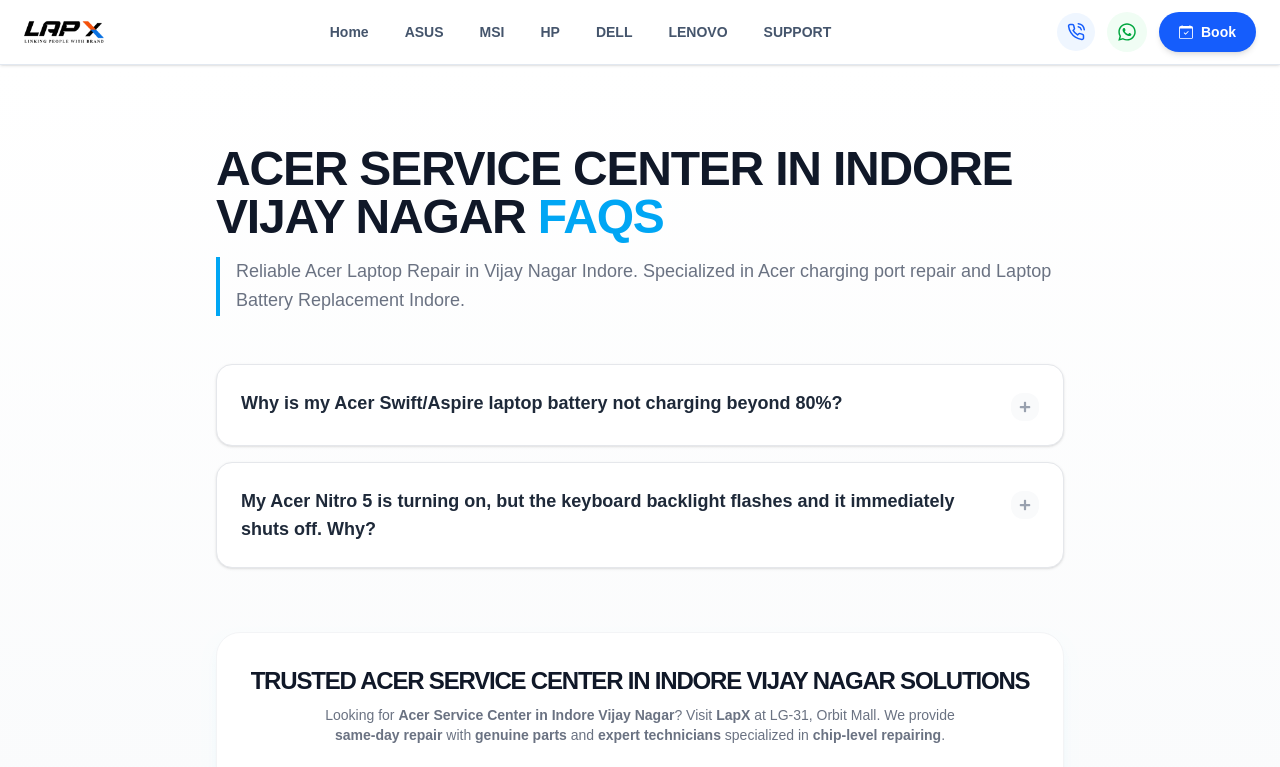
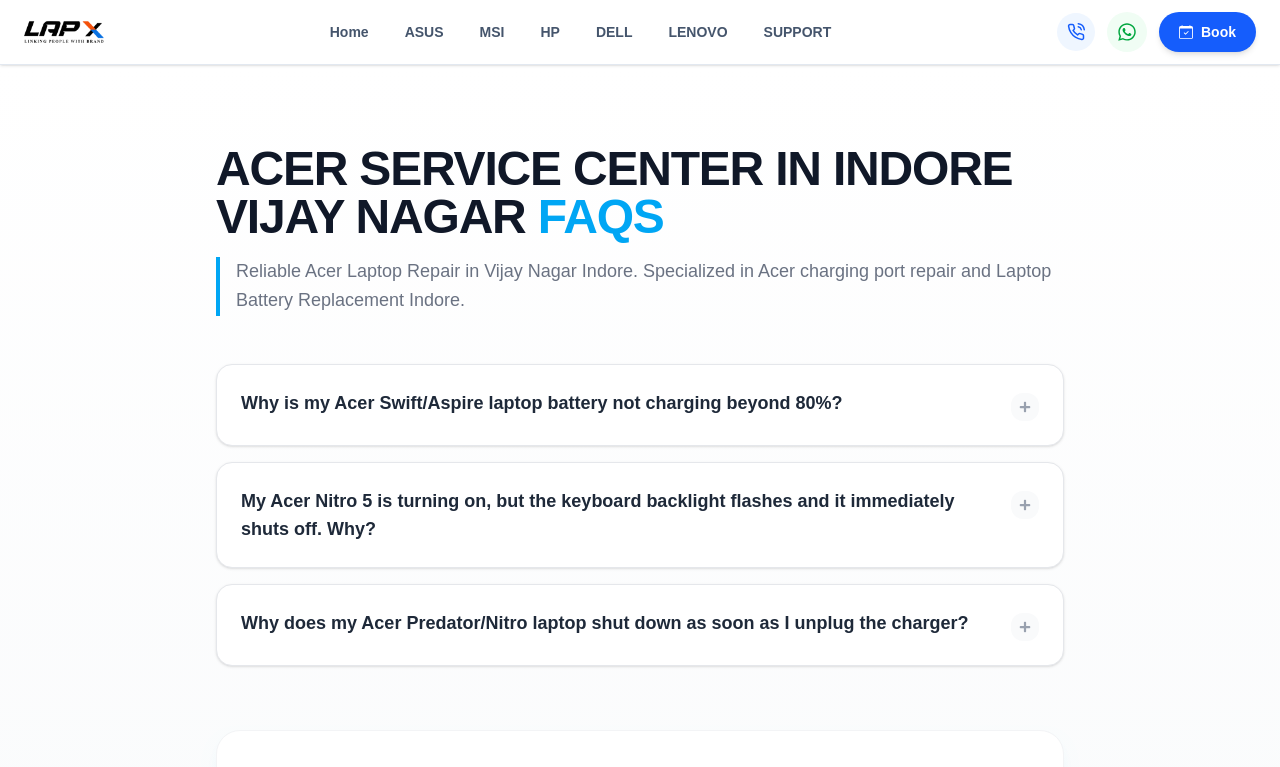
Before and after one commit to JoshiRishikesh/Lapx-Indore, a Next.js app: page /faqs/acer-battery-charging-repair in a window 1280 px wide. Shown: the top 767 px of the page. Built offline with nearby package versions, Linux system fonts and the light colour scheme.

Commit message:
Updated Todays FAQs

```diff
--- a/src/data/faqs.ts
+++ b/src/data/faqs.ts
@@ -56,6 +56,10 @@
       {
         question: "My Asus ROG laptop fans are spinning but there is no air coming out. Why?",
         answer: "This is a common issue where dust has formed a 'carpet' or 'lint wall' between the fan and the copper heatsink fins, blocking all airflow. This causes the laptop to reach 90°C+ and shut down. A deep internal cleaning and thermal paste replacement are required. Visit our Asus Service Center in Indore Vijay Nagar at Lap-X, located in LG-31, Orbit Mall, Opposite to C21 Mall. Open Daily 10:00 AM – 9:30 PM. Call 9111000757 for expert thermal management."
+      },
+      {
+        question: "How do I fix my Asus laptop if the Wi-Fi icon has completely disappeared?",
+        answer: "This 'Missing Wi-Fi' issue is common in Asus TUF and ROG series due to the Wi-Fi card overheating or getting loose. Try a 'Network Reset' in Windows settings first. If the icon doesn't return, the card may need to be reseated or replaced with a more stable Intel card. Visit our Asus Service Center in Indore Vijay Nagar at Lap-X, located in LG-31, Orbit Mall, Opposite to C21 Mall. Open Daily 10:00 AM – 9:30 PM. Call 9111000757 for Same-day repair."
       }
     ]
   },
@@ -102,6 +106,10 @@
       {
         question: "How do I fix the 'Battery LED Blinking Orange' on my MSI laptop?",
         answer: "A blinking orange light typically means the battery has suffered a permanent failure or the charging circuit on the motherboard is malfunctioning. Try an 'EC Reset' by pressing the reset hole on the bottom for 10 seconds. If the blinking continues, the battery needs replacement. Visit LapX Certified MSI Service Center in Indore at LG-31, Orbit Mall, Opposite to C21 Mall, Vijay Nagar. Open Daily 10:00 AM – 9:30 PM. Call 9111000757 for Gaming Laptop Repair Indore."
+      },
+      {
+        question: "Why is the paint on my MSI laptop palm rest peeling or bubbling?",
+        answer: "This is often caused by 'Palm Sweat Acidity' reacting with the chassis coating, or excessive internal heat transferring to the surface. To prevent further damage, avoid using harsh cleaning chemicals. If you want a fresh look, we offer body part replacements. Visit LapX Certified MSI Service Center in Indore located in Vijay nagar LG-31, Orbit Mall Oppsite to C21 Mall, Open Daily 10:00 AM – 9:30 PM. Call 9111000757 for expert Gaming Laptop Repair Indore."
       }
     ]
   },
@@ -148,6 +156,10 @@
       {
         question: "Why is my MacBook stuck on the 'Loading Bar' during startup?",
         answer: "A MacBook stuck on the Apple logo with a loading bar usually indicates a corrupted File System or a failing SSD/Logic Board component. You can try booting into 'Recovery Mode' (Command + R or holding the Power button) to run Disk Utility. If First Aid fails, it likely requires professional data recovery or chip-level repair. Bring your laptop to LapX Certified Apple Service Center in Indore which is located in Vijay nagar LG-31, Orbit Mall Oppsite to C21 Mall, Open Daily 10:00 AM – 9:30 PM. Call 9111000757 for MacBook Repair Indore."
+      },
+      {
+        question: "Why does my MacBook trackpad stop clicking when the laptop gets hot?",
+        answer: "This is a major warning sign of battery swelling. As the battery heats up and expands, it puts pressure on the trackpad assembly from below, making it physically impossible to click. Continued use can crack the glass trackpad. Bring your laptop to LapX Certified Apple Service Center in Indore which is located in Vijay nagar LG-31, Orbit Mall Oppsite to C21 Mall, Open Daily 10:00 AM – 9:30 PM. Call 9111000757 for immediate MacBook Repair Indore."
       }
     ]
   },
@@ -246,6 +258,10 @@
       {
         question: "My Acer Nitro 5 is turning on, but the keyboard backlight flashes and it immediately shuts off. Why?",
         answer: "This sequence usually indicates a 'short to ground' on the main power rail or a failure in the RAM power circuit. It prevents the laptop from booting to protect the CPU. For a precision diagnostic and motherboard fix, visit LapX Certified Acer Service Center in Indore at LG-31, Orbit Mall Opposite to C21 Mall, Vijay Nagar. We specialize in Acer charging port repair and Chip-level repairing. Open Daily 10:00 AM – 9:30 PM. Call 9111000757."
+      },
+      {
+        question: "Why does my Acer Predator/Nitro laptop shut down as soon as I unplug the charger?",
+        answer: "This indicates a 'Battery Communication' failure. High-performance Acer laptops can sometimes blow a MOSFET on the motherboard's charging circuit, or the battery has reached its end-of-life cycle. For a precision motherboard repair or battery swap, visit LapX Certified Acer Service Center in Indore at LG-31, Orbit Mall Opposite to C21 Mall, Vijay Nagar. Open Daily 10:00 AM – 9:30 PM. Call 9111000757 for Chip-level repairing."
       }
     ]
   }
```
